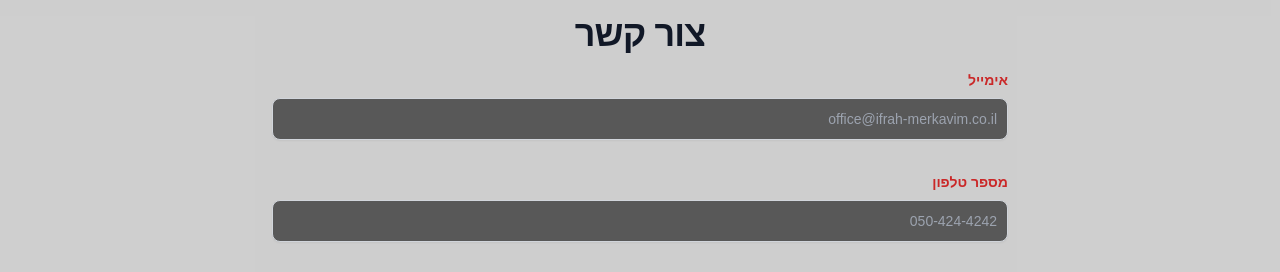
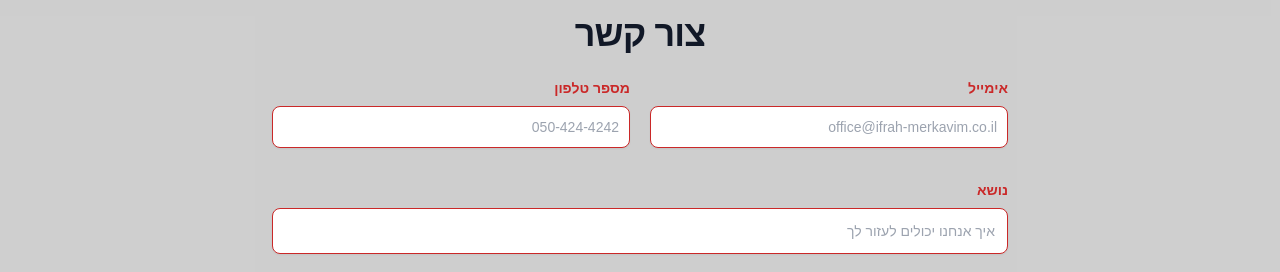
Before and after one commit to DorTeri/Ifrah, a Next.js app: page /gallery/1 in a window 1280 px wide. Shown: the part 2525-2797 px from the top of the page. Built offline with nearby package versions, Linux system fonts and the light colour scheme.

Commit message:
Added toast to email contact

```diff
--- a/app/layout.tsx
+++ b/app/layout.tsx
@@ -2,6 +2,7 @@ import type { Metadata } from 'next'
 import './globals.css'
 import Navbar from '@/components/Navbar'
 import Footer from '@/components/Footer'
+import { Toaster } from 'react-hot-toast'
 
 
 export const metadata: Metadata = {
@@ -19,6 +20,7 @@ export default function RootLayout({
       <body>
         <Navbar />
         <main className='relative overflow-hidden'>
+          <Toaster position='top-center' reverseOrder={false} />
           {children}
         </main>
         <Footer />
--- a/components/Features.tsx
+++ b/components/Features.tsx
@@ -13,7 +13,7 @@ const Features = () => {
     <section className="bg-[#bdbdbdbb] py-5" id="features">
       <div className="container my-24 mx-auto md:px-6">
         <section className="max-container mb-32 text-center">
-          <h2 className="mb-20 text-4xl font-bold">סוגי מרכבים</h2>
+          <h2 className="mb-20 text-4xl font-bold">סוגי מרכב</h2>
 
           <div className="grid lg:grid-cols-2 lg:gap-x-12">
             {FEATURES.map((feature, idx) => (
--- a/components/Footer.tsx
+++ b/components/Footer.tsx
@@ -1,5 +1,5 @@
 'use client'
-import Button from './Button';
+import toast from "react-hot-toast";
 import { FaWaze } from "react-icons/fa";
 
 
@@ -44,11 +44,9 @@ const Footer = () => {
       });
 
       if (response.ok) {
-        console.log('Email sent successfully');
-        // Add any success handling here
+        toast.success("האימייל נשלח, תודה שייצרת קשר");
       } else {
-        console.error('Failed to send email');
-        // Add error handling here
+        toast.error("שליחת אימייל נכשלה, צור איתנו קשר");
       }
     } catch (error) {
       console.error('Error:', error);
@@ -112,23 +110,25 @@ const Footer = () => {
         </div>
         <section className="dark:bg-gray-900">
           <div className="py-8 lg:py-16 px-4 mx-auto max-w-screen-md">
-            <h2 className="mb-4 text-4xl tracking-tight font-extrabold text-center text-gray-900 dark:text-white">צור קשר</h2>
+            <h2 className="mb-6 text-4xl tracking-tight font-extrabold text-center text-gray-900 dark:text-white">צור קשר</h2>
             <form className="space-y-8 text-right" onSubmit={(e) => handleSubmit(e)}>
-              <div>
-                <label className="block mb-2 text-sm font-bold dark:text-gray-300 text-[#ca2828]">אימייל</label>
-                <input type="email" id="email" name='email' className="shadow-sm bg-gray-50 border border-gray-300 text-white text-sm rounded-lg focus:ring-primary-500 focus:border-primary-500 block w-full p-2.5 dark:bg-gray-700 dark:border-gray-600 dark:placeholder-gray-400 dark:text-white dark:focus:ring-primary-500 dark:focus:border-primary-500 dark:shadow-sm-light text-right" placeholder="office@ifrah-merkavim.co.il" required />
-              </div>
-              <div>
-                <label className="block mb-2 text-sm font-bold dark:text-gray-300 text-[#ca2828]">מספר טלפון</label>
-                <input type="phone" id="phone" name='phone' className="shadow-sm bg-gray-50 border border-gray-300 text-white text-sm rounded-lg focus:ring-primary-500 focus:border-primary-500 block w-full p-2.5 dark:bg-gray-700 dark:border-gray-600 dark:placeholder-gray-400 dark:text-white dark:focus:ring-primary-500 dark:focus:border-primary-500 dark:shadow-sm-light text-right" placeholder="050-424-4242" required />
+              <div className='flex gap-5'>
+                <div className='w-1/2'>
+                  <label className="block mb-2 text-sm font-bold dark:text-gray-300 text-[#ca2828]">מספר טלפון</label>
+                  <input type="phone" id="phone" name='phone' className="shadow-sm bg-white border border-[#ca2828] text-black text-sm rounded-lg placeholder-gray-400 focus:ring-primary-500 focus:border-primary-500 block w-full p-2.5 dark:bg-gray-700 dark:border-gray-600 dark:placeholder-gray-400 dark:text-white dark:focus:ring-primary-500 dark:focus:border-primary-500 dark:shadow-sm-light text-right" placeholder="050-424-4242" required />
+                </div>
+                <div className='w-1/2'>
+                  <label className="block mb-2 text-sm font-bold dark:text-gray-300 text-[#ca2828]">אימייל</label>
+                  <input type="email" id="email" name='email' className="shadow-sm bg-white border border-[#ca2828] text-black text-sm rounded-lg placeholder-gray-400 focus:ring-primary-500 focus:border-primary-500 block w-full p-2.5 dark:bg-gray-700 dark:border-gray-600 dark:placeholder-gray-400 dark:text-white dark:focus:ring-primary-500 dark:focus:border-primary-500 dark:shadow-sm-light text-right" placeholder="office@ifrah-merkavim.co.il" required />
+                </div>
               </div>
               <div>
                 <label className="block mb-2 text-sm font-bold text-[#ca2828] dark:text-gray-300">נושא</label>
-                <input type="text" id="subject" name='subject' className="block p-3 w-full text-sm text-white bg-gray-50 rounded-lg border border-gray-300 shadow-sm focus:ring-primary-500 focus:border-primary-500 dark:bg-gray-700 dark:border-gray-600 dark:placeholder-gray-400 dark:text-white dark:focus:ring-primary-500 dark:focus:border-primary-500 dark:shadow-sm-light text-right" placeholder="איך אנחנו יכולים לעזור לך" required />
+                <input type="text" id="subject" name='subject' className="block p-3 w-full text-sm text-black bg-white rounded-lg border placeholder-gray-400 border-[#ca2828] shadow-sm focus:ring-primary-500 focus:border-primary-500 dark:bg-gray-700 dark:border-gray-600 dark:placeholder-gray-400 dark:text-white dark:focus:ring-primary-500 dark:focus:border-primary-500 dark:shadow-sm-light text-right" placeholder="איך אנחנו יכולים לעזור לך" required />
               </div>
               <div className="sm:col-span-2">
                 <label className="block mb-2 text-sm font-bold text-[#ca2828] dark:text-gray-400">ההודעה שלך</label>
-                <textarea id="message" name='message' rows={6} className="block p-2.5 w-full text-sm text-white bg-gray-50 rounded-lg shadow-sm border border-gray-300 focus:ring-primary-500 focus:border-primary-500 dark:bg-gray-700 dark:border-gray-600 dark:placeholder-gray-400 dark:text-white dark:focus:ring-primary-500 dark:focus:border-primary-500 text-right" placeholder="כתוב פה את ההודעה שלך"></textarea>
+                <textarea id="message" name='message' rows={6} className="block p-2.5 w-full text-sm text-black bg-white rounded-lg shadow-sm border border-[#ca2828] focus:ring-primary-500 focus:border-primary-500 dark:bg-gray-700 dark:border-gray-600 placeholder-gray-400 dark:placeholder-gray-400 dark:text-white dark:focus:ring-primary-500 dark:focus:border-primary-500 text-right" placeholder="כתוב פה את ההודעה שלך"></textarea>
               </div>
               <button type="submit" className="py-3 px-5 text-sm font-medium text-center text-white rounded-lg bg-primary-700 sm:w-fit hover:bg-primary-800 focus:ring-4
                focus:outline-none focus:ring-primary-300 dark:bg-primary-600 dark:hover:bg-primary-700 dark:focus:ring-primary-800 bg-[#ca2828] hover:bg-white
--- a/components/Hero.tsx
+++ b/components/Hero.tsx
@@ -29,7 +29,7 @@ const Hero = () => {
             onClick={() => router.push('/gallery/curteins')}
             className={`flexCenter gap-3 rounded-full border btn_white_text !bg-transparent
                !text-white hover:!bg-white hover:!text-black transition-all duration-300`}>
-            <label className='bold-16 whitespace-nowrap cursor-pointer'>עבודות</label>
+            <label className='bold-16 whitespace-nowrap cursor-pointer'>סוגי מרכב</label>
           </button>
         </div>
       </section>
--- a/package.json
+++ b/package.json
@@ -14,12 +14,13 @@
     "nodemailer": "^6.9.7",
     "react": "^18",
     "react-dom": "^18",
+    "react-fast-marquee": "^1.6.2",
+    "react-hot-toast": "^2.4.1",
     "react-icons": "^4.12.0",
     "react-intersection-observer": "^9.5.3",
     "react-js-loader": "^0.1.3",
     "react-loader-spinner": "^6.1.0",
-    "react-router-dom": "^6.20.1",
-    "react-fast-marquee": "^1.6.2"
+    "react-router-dom": "^6.20.1"
   },
   "devDependencies": {
     "@types/node": "^20",
```
Also changed, not shown: 1 other file (tests, documents, lock files or other folders).
